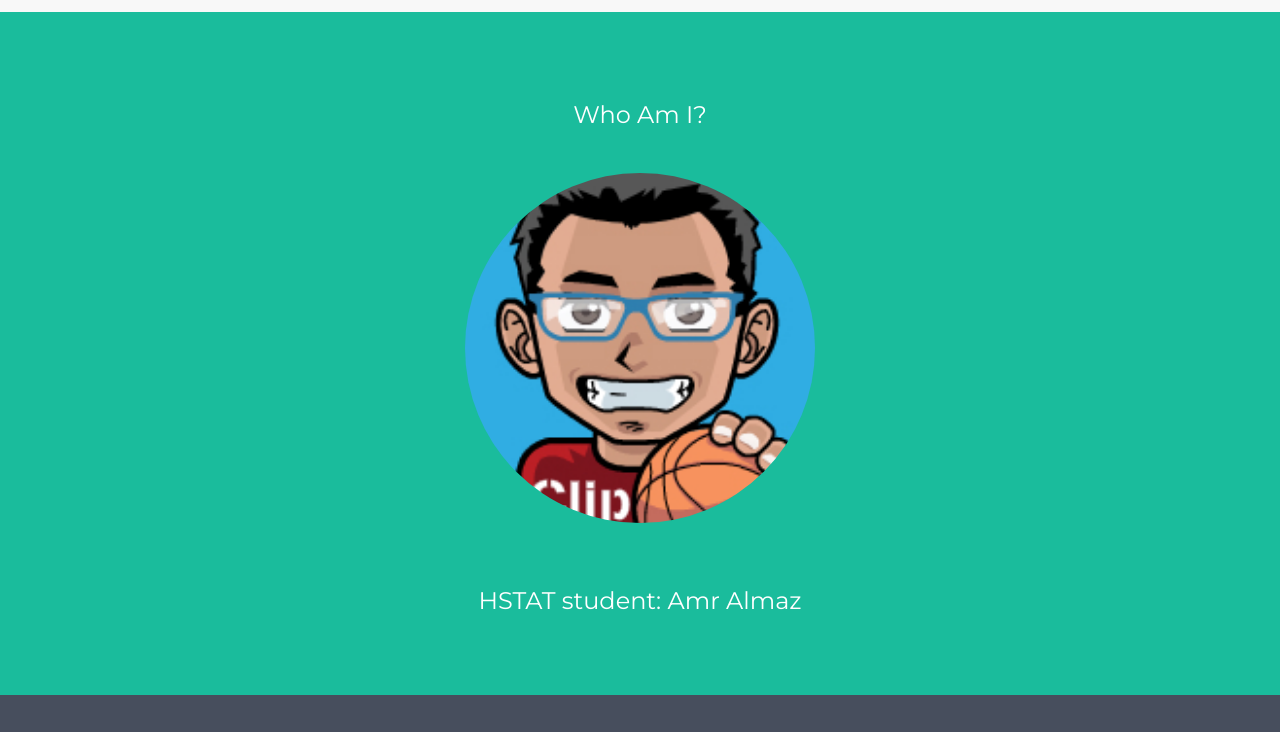
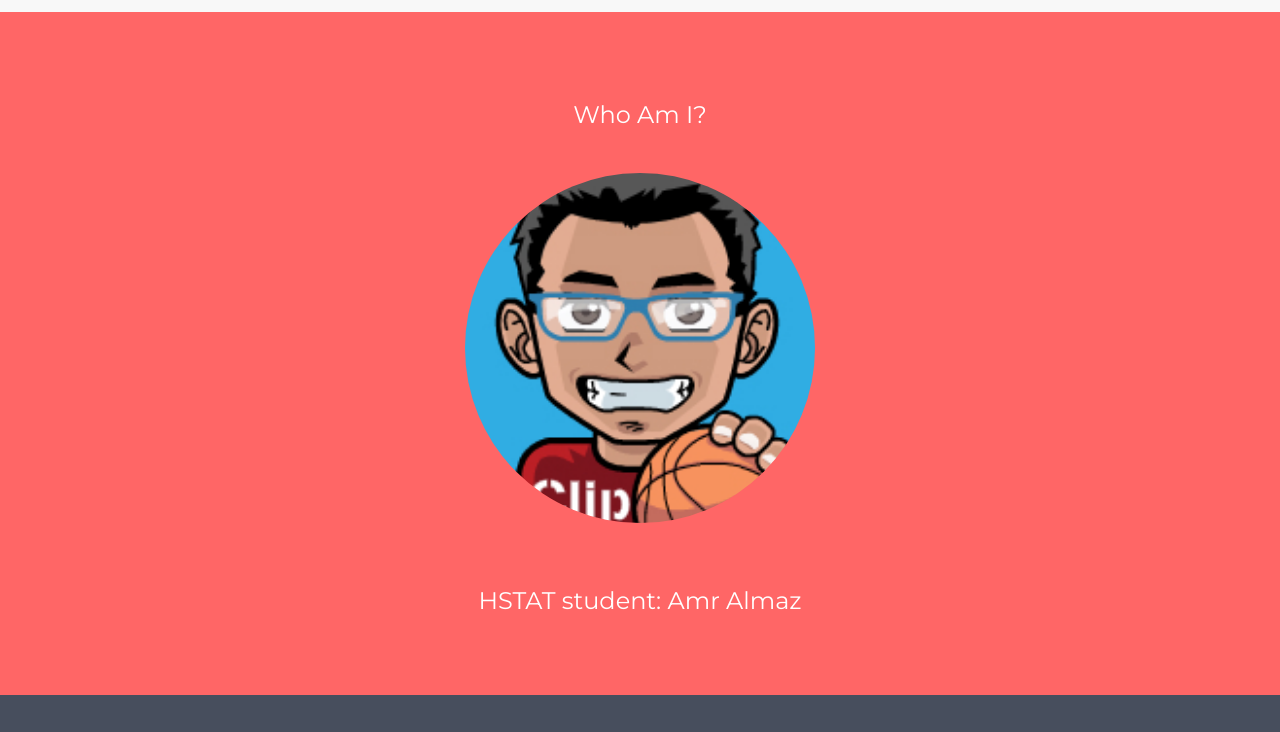
Before and after one commit to amra0760/amra0760.github.io, a plain HTML site: page index.html in a window 1280 px wide. Shown: the part 68-800 px from the top of the page. Drawn offline with nearby package versions, Linux system fonts and the light colour scheme.

Commit message:
changed the top background color

```diff
--- a/index.html
+++ b/index.html
@@ -18,7 +18,7 @@
   p {font-size: 16px;}
   .margin {margin-bottom: 45px;}
   .bg-1 {
-      background-color: #1abc9c; /* Green */
+      background-color: #FF6666; /* Green */
       color: #ffffff;
   }
   .bg-2 {
```
